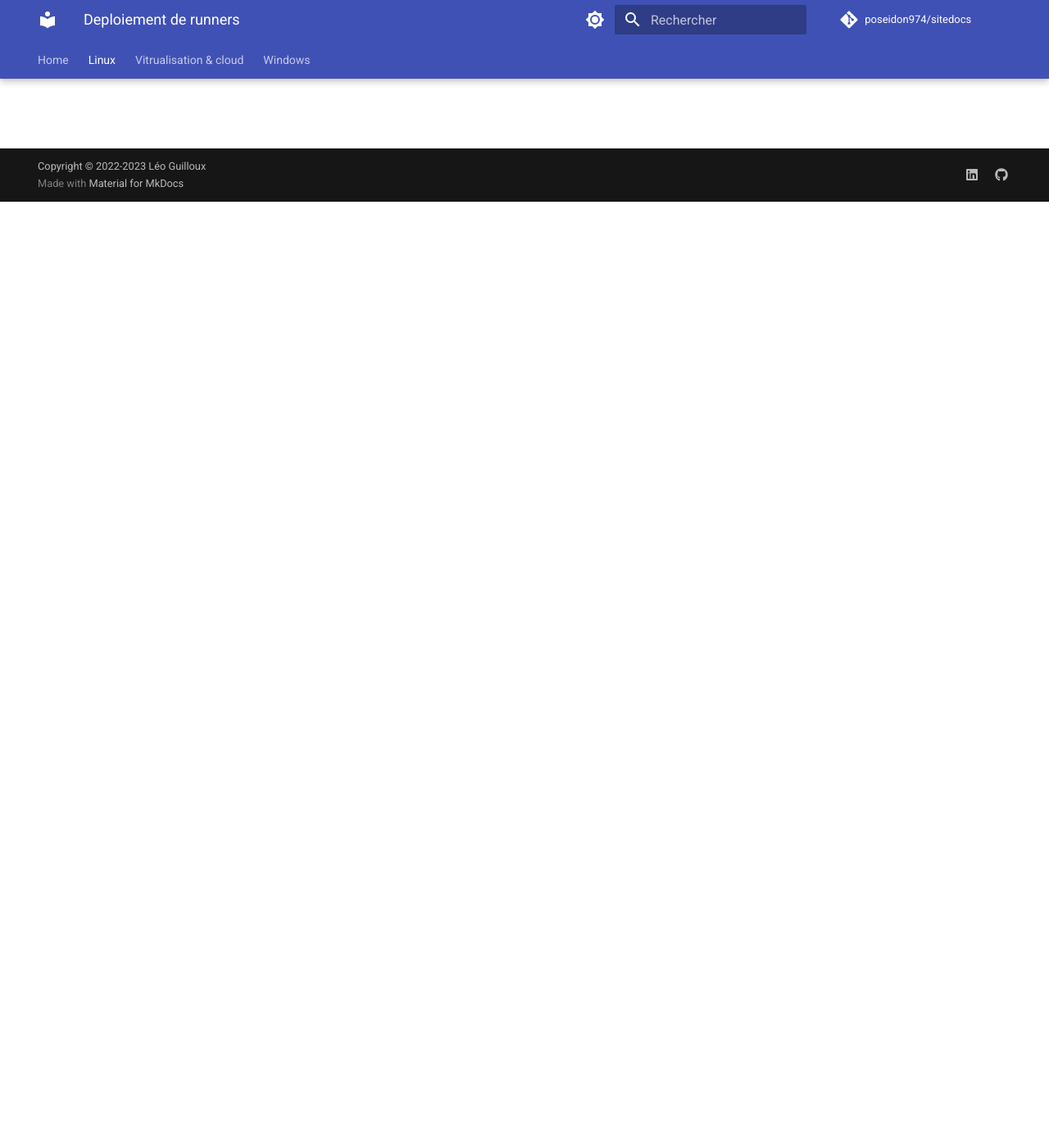
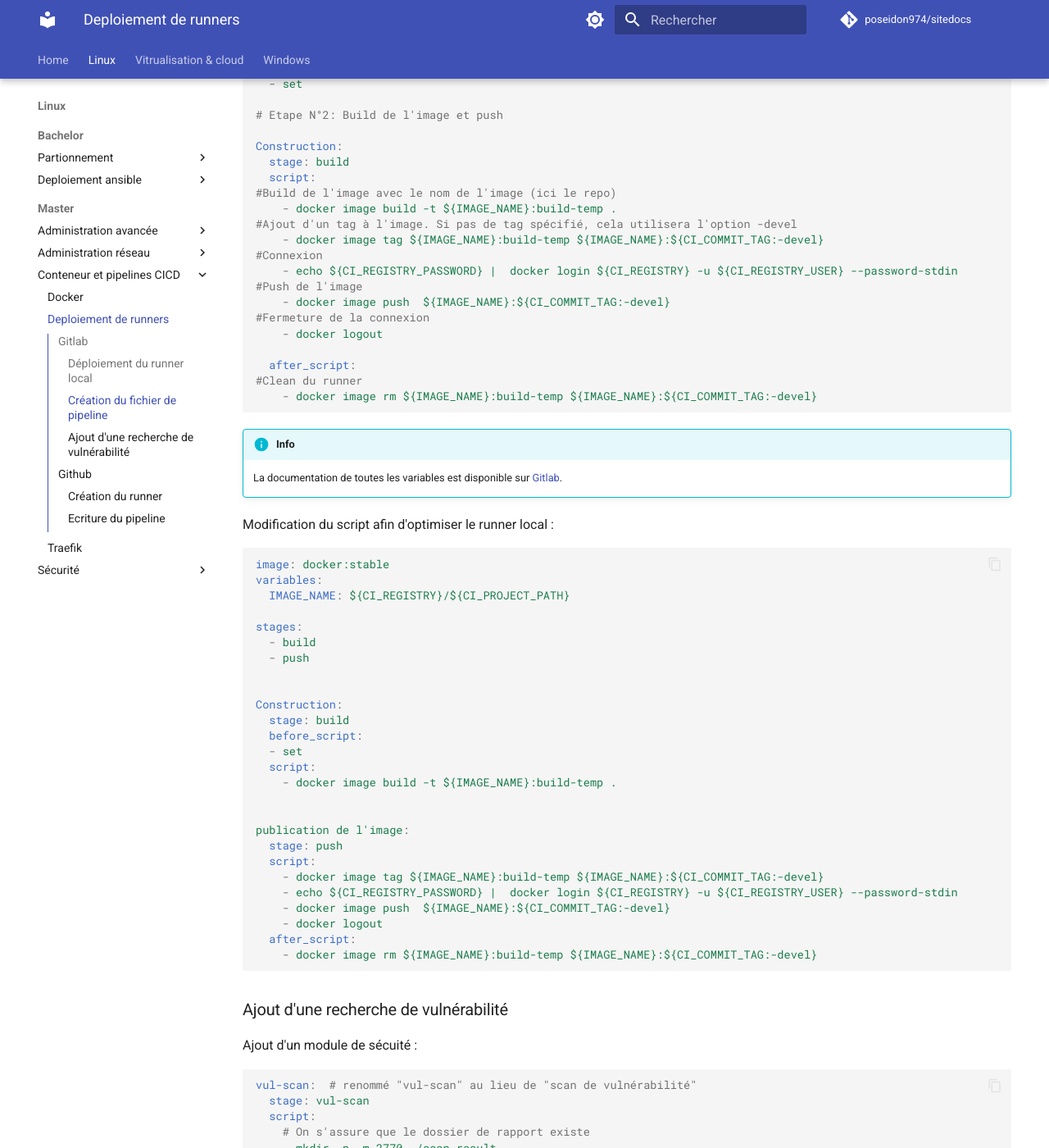
Before and after one commit to poseidon974/sitedocs, an MkDocs documentation site: the page built from docs/Linux/Master/Conteneur et pipelines CICD/Runners.md, in a window 1280 px wide and 1400 px high, scrolled down 1154 px. Shown: the whole window at 82% size. Built offline with MkDocs 1.6.1 and Material for MkDocs 9.7.7, drawn with Linux system fonts in a browser that asks for light colours; comment, search, counter and statistics services are not loaded; the version menu is left out; some of the changed text lies outside the part shown.

Commit message:
update cours

````diff
--- a/docs/Linux/Master/Conteneur et pipelines CICD/Runners.md
+++ b/docs/Linux/Master/Conteneur et pipelines CICD/Runners.md
@@ -6,7 +6,31 @@
 
 ## Gitlab
 
-On cherche à utiliser un seul et unqiue runner. Sous gitlab, si on utilise les runners fournis par le site, on utilisera pas forcement le même runner pour toutes les actions CI/CD.
+!!!example "Objectifs"
+    On cherche à utiliser un seul et unqiue runner. Sous gitlab, si on utilise les runners fournis par le site, on utilisera pas forcement le même runner pour toutes les actions CI/CD.
+
+### Déploiement du runner local
+
+!!!abstract "Lien pour un runner gitlab by F.micaux"
+    [https://gitlab.actilis.net/formation/gitlab/deploy-runner/-/tree/main/](https://gitlab.actilis.net/formation/gitlab/deploy-runner/-/tree/main/)
+
+On clone le repo afin de pouvoir utiliser le runner en local.
+
+Après le clone, on modifie le fichier `formation.env` pour modifier le token, le serveur et le nom du projet :
+
+```bash
+COMPOSE_PROJECT_NAME=runner-cours-cs2i
+GITLAB_SERVER_URL=https://gitlab.com/
+RUNNER_TOKEN=GR1348941tjJ6Vjq-xhxNzbPBqKx2
+```
+
+Lancement du runner avec docker :
+
+```bash
+docker compose --env-file formation.env up -d
+```
+
+### Création du fichier de pipeline
 
 Ecriture du fichier CI de début nommé `.gitlab-ci.yml` :
 
@@ -15,7 +39,7 @@
 variables:
   IMAGE_NAME: ${CI_REGISTRY}/${CI_PROJECT_PATH}
 
-# Définition des étapes du pipline
+# Définition des étapes du pipeline (ordre à bien respecter)
 
 stages:
   - prebuild
@@ -52,3 +76,67 @@
 
 !!!info
     La documentation de toutes les variables est disponible sur [Gitlab](https://docs.gitlab.com/ee/ci/variables/predefined_variables.html).
+
+
+Modification du script afin d'optimiser le runner local :
+
+```yml
+image: docker:stable
+variables:
+  IMAGE_NAME: ${CI_REGISTRY}/${CI_PROJECT_PATH}
+
+stages:
+  - build
+  - push
+
+
+Construction:
+  stage: build
+  before_script:
+  - set
+  script:
+    - docker image build -t ${IMAGE_NAME}:build-temp .
+
+
+publication de l'image:
+  stage: push
+  script:
+    - docker image tag ${IMAGE_NAME}:build-temp ${IMAGE_NAME}:${CI_COMMIT_TAG:-devel}
+    - echo ${CI_REGISTRY_PASSWORD} |  docker login ${CI_REGISTRY} -u ${CI_REGISTRY_USER} --password-stdin
+    - docker image push  ${IMAGE_NAME}:${CI_COMMIT_TAG:-devel}
+    - docker logout
+  after_script:
+    - docker image rm ${IMAGE_NAME}:build-temp ${IMAGE_NAME}:${CI_COMMIT_TAG:-devel}
+```
+
+### Ajout d'une recherche de vulnérabilité
+
+Ajout d'un module de sécuité :
+
+```yml
+vul-scan:  # renommé "vul-scan" au lieu de "scan de vulnérabilité"
+  stage: vul-scan
+  script:
+    # On s'assure que le dossier de rapport existe
+    - mkdir -p -m 2770 ./scan-result
+
+    # Lancement du scan
+    - docker container run --rm -v /var/run/docker.sock:/var/run/docker.sock -v trivy-cache:/root/.cache/ aquasec/trivy --cache-dir /root/.cache/  image --scanners vuln --no-progress ${IMAGE_NAME}:build-temp | tee ./scan-result/scan-${CI_PROJECT_NAME}.log
+
+    # Inspection du rapport pour contorle si il y a des VULN et le cas échéant si on doit ou pas s'arrêter
+    - |
+      grep -q "CRITICAL: [^0]" ./scan-result/scan-${CI_PROJECT_NAME}.log && if [ ${STOP_IF_VULNERABILITY_FOUND:-0} != 0 ] ; then  echo "Vulnérabilité CRITICAL détectée, arrêt du pipeline" && exit 1  ; fi ; true
+
+```
+
+
+## Github
+
+### Création du runner
+
+- Duplicatat d'un repo git
+- modification d'un make file
+- make build
+- make compose
+
+### Ecriture du pipeline
````
Also changed, not shown: docs/Linux/Master/Conteneur et pipelines CICD/Traefik.md (added).
